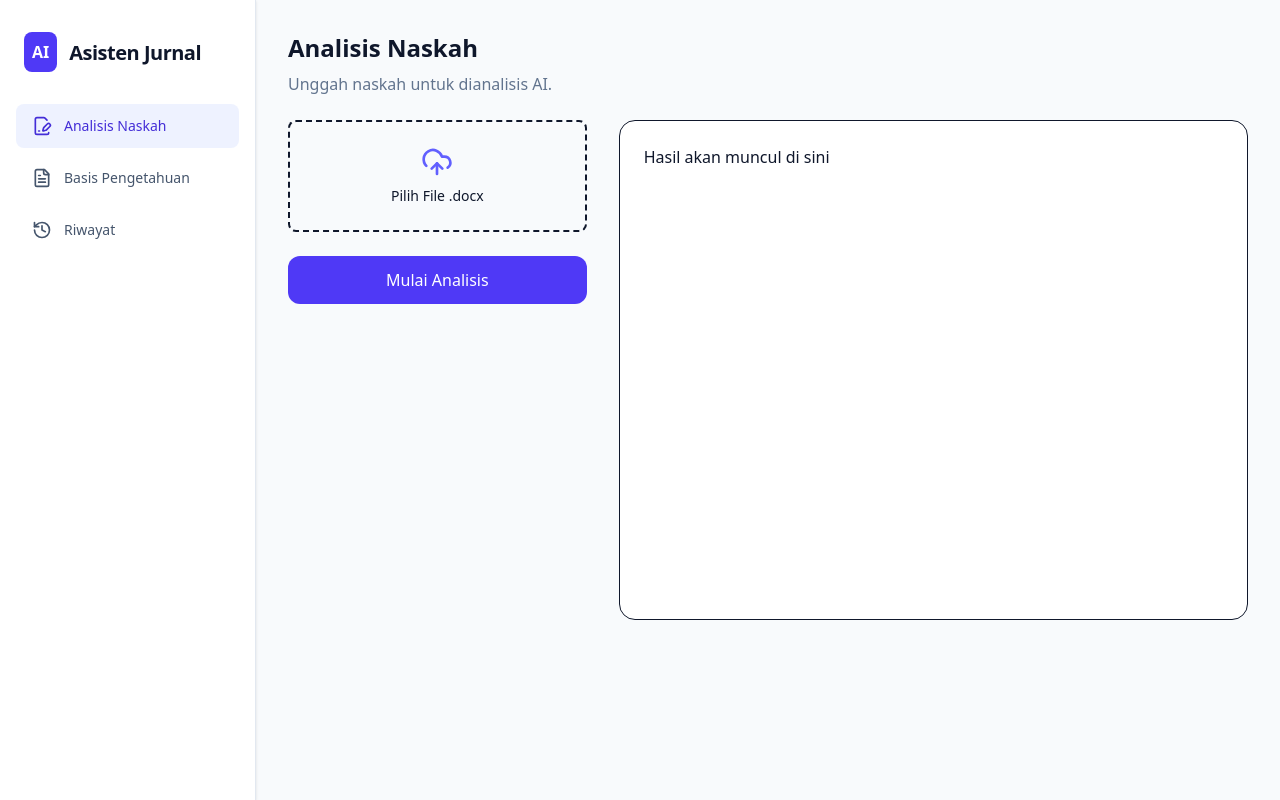
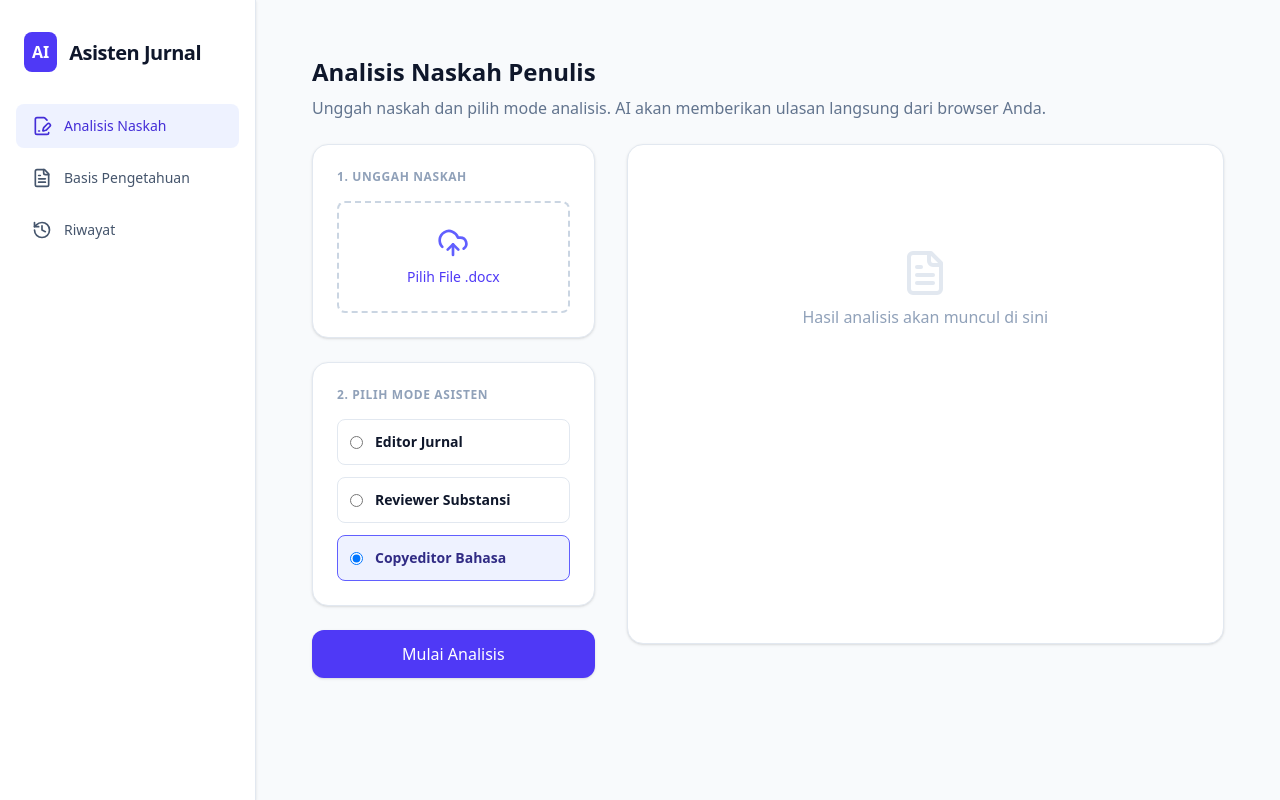
Before and after one commit to tembusbatas0-sip/AI-asisten-jurnal, a React (Vite) app: page / in a window 1280 px wide. Built offline with nearby package versions, Linux system fonts and the light colour scheme.

Commit message:
Update TaskInterface.tsx

```diff
--- a/src/components/TaskInterface.tsx
+++ b/src/components/TaskInterface.tsx
@@ -1,10 +1,10 @@
 import React, { useState } from 'react';
-import { UploadCloud, FileText, CheckCircle2, Download, AlertCircle, RefreshCw } from 'lucide-react';
+import { UploadCloud, FileText, CheckCircle2, RefreshCw } from 'lucide-react';
 import { AnalysisHistory, KnowledgeItem } from '../types';
 import { v4 as uuidv4 } from 'uuid';
 import ReactMarkdown from 'react-markdown';
 import mammoth from 'mammoth';
-import { GoogleGenerativeAI } from "@google/generative-ai";
+import { GoogleGenAI } from '@google/genai'; // Menggunakan library asli kamu sesuai package.json
 
 interface Props {
   knowledgeBase: KnowledgeItem[];
@@ -14,15 +14,12 @@ interface Props {
 export default function TaskInterface({ knowledgeBase, onSaveHistory }: Props) {
   const [file, setFile] = useState<File | null>(null);
   const [role, setRole] = useState<'editor' | 'reviewer' | 'copyeditor'>('copyeditor');
-
   const [isProcessing, setIsProcessing] = useState(false);
   const [result, setResult] = useState<string | null>(null);
   const [errorMsg, setErrorMsg] = useState('');
 
   const handleFileChange = (e: React.ChangeEvent<HTMLInputElement>) => {
-    if (e.target.files && e.target.files[0]) {
-      setFile(e.target.files[0]);
-    }
+    if (e.target.files && e.target.files[0]) setFile(e.target.files[0]);
   };
 
   const extractTextFromFile = (fileToExtract: File): Promise<string> => {
@@ -47,11 +44,7 @@ export default function TaskInterface({ knowledgeBase, onSaveHistory }: Props) {
   };
 
   const processManuscript = async () => {
-    if (!file) {
-      setErrorMsg('Tolong unggah naskah terlebih dahulu.');
-      return;
-    }
-
+    if (!file) return;
     setIsProcessing(true);
     setErrorMsg('');
     setResult(null);
@@ -68,8 +61,8 @@ export default function TaskInterface({ knowledgeBase, onSaveHistory }: Props) {
 
       const manuscriptText = await extractTextFromFile(file);
 
-      const genAI = new GoogleGenerativeAI(import.meta.env.VITE_GEMINI_API_KEY);
-      const model = genAI.getGenerativeModel({ model: "gemini-1.5-flash" });
+      // Inisialisasi menggunakan class GoogleGenAI yang benar
+      const ai = new GoogleGenAI({ apiKey: import.meta.env.VITE_GEMINI_API_KEY });
 
       let systemInstruction = "";
       if (role === 'editor') systemInstruction = "Anda adalah Editor Jurnal Ilmiah senior. Periksa kesesuaian format berdasarkan gaya selingkung.";
@@ -78,8 +71,17 @@ export default function TaskInterface({ knowledgeBase, onSaveHistory }: Props) {
 
       const prompt = `${systemInstruction}\n\nAcuan: ${kbContext || "Standar umum jurnal ilmiah."}\n\nNaskah: ${manuscriptText}\n\nTugas: Analisis naskah, tandai revisi dengan **bold** (Markdown).`;
 
-      const aiResponse = await model.generateContent(prompt);
-      const aiResultText = aiResponse.response.text();
+      // Cara panggil model yang benar untuk SDK @google/genai versi terbaru
+      const aiResponse = await ai.models.generateContent({
+        model: 'gemini-1.5-flash',
+        contents: prompt,
+      });
+
+      const aiResultText = aiResponse.text;
+
+      if (!aiResultText) {
+        throw new Error('AI tidak mengembalikan respon yang valid.');
+      }
 
       setResult(aiResultText);
 
@@ -100,45 +102,85 @@ export default function TaskInterface({ knowledgeBase, onSaveHistory }: Props) {
     }
   };
 
-  const downloadDocx = async () => {
-    if (!result) return;
-    const blob = new Blob([result], { type: 'application/vnd.openxmlformats-officedocument.wordprocessingml.document' });
-    const url = window.URL.createObjectURL(blob);
-    const a = document.createElement('a');
-    a.href = url;
-    a.download = `Hasil_${role}_${file?.name || 'naskah.docx'}`;
-    document.body.appendChild(a);
-    a.click();
-    window.URL.revokeObjectURL(url);
-  };
-
   return (
-    <div className="space-y-8">
+    <div className="space-y-8 p-6">
       <div className="mb-6">
-        <h2 className="text-2xl font-bold text-slate-900 mb-2">Analisis Naskah</h2>
-        <p className="text-slate-500">Unggah naskah untuk dianalisis AI.</p>
+        <h2 className="text-2xl font-bold text-slate-900 mb-2">Analisis Naskah Penulis</h2>
+        <p className="text-slate-500">Unggah naskah dan pilih mode analisis. AI akan memberikan ulasan langsung dari browser Anda.</p>
       </div>
 
       <div className="grid lg:grid-cols-3 gap-8">
         <div className="lg:col-span-1 space-y-6">
-          <label className="flex flex-col items-center p-6 border-2 border-dashed rounded-lg cursor-pointer hover:bg-slate-50">
-            <UploadCloud className="w-8 h-8 text-indigo-500 mb-2" />
-            <span className="text-sm font-medium">Pilih File .docx</span>
-            <input type="file" accept=".docx" className="hidden" onChange={handleFileChange} />
-          </label>
+          <div className="bg-white p-6 rounded-2xl border border-slate-200 shadow-sm flex flex-col">
+            <h3 className="text-xs font-bold uppercase tracking-wider text-slate-400 mb-4">1. Unggah Naskah</h3>
+            <label className={`flex flex-col items-center justify-center border-2 border-dashed rounded-lg p-6 cursor-pointer transition-colors ${file ? 'border-emerald-300 bg-emerald-50' : 'border-slate-300 hover:bg-slate-50'}`}>
+              {file ? (
+                <>
+                  <CheckCircle2 className="w-8 h-8 text-emerald-500 mb-2" />
+                  <span className="text-sm font-medium text-emerald-700 text-center">{file.name}</span>
+                </>
+              ) : (
+                <>
+                  <UploadCloud className="w-8 h-8 text-indigo-500 mb-2" />
+                  <span className="text-sm font-medium text-indigo-600">Pilih File .docx</span>
+                </>
+              )}
+              <input type="file" accept=".docx" className="hidden" onChange={handleFileChange} />
+            </label>
+          </div>
+
+          <div className="bg-white p-6 rounded-2xl border border-slate-200 shadow-sm flex flex-col">
+            <h3 className="text-xs font-bold uppercase tracking-wider text-slate-400 mb-4">2. Pilih Mode Asisten</h3>
+            <div className="space-y-3">
+              <label className={`flex items-start gap-3 p-3 border rounded-lg cursor-pointer transition-colors ${role === 'editor' ? 'border-indigo-500 bg-indigo-50 text-indigo-900' : 'border-slate-200 hover:border-indigo-200 hover:bg-slate-50'}`}>
+                <input type="radio" className="mt-1" checked={role === 'editor'} onChange={() => setRole('editor')} />
+                <div>
+                  <div className="font-semibold text-sm">Editor Jurnal</div>
+                </div>
+              </label>
+
+              <label className={`flex items-start gap-3 p-3 border rounded-lg cursor-pointer transition-colors ${role === 'reviewer' ? 'border-indigo-500 bg-indigo-50 text-indigo-900' : 'border-slate-200 hover:border-indigo-200 hover:bg-slate-50'}`}>
+                <input type="radio" className="mt-1" checked={role === 'reviewer'} onChange={() => setRole('reviewer')} />
+                <div>
+                  <div className="font-semibold text-sm">Reviewer Substansi</div>
+                </div>
+              </label>
+
+              <label className={`flex items-start gap-3 p-3 border rounded-lg cursor-pointer transition-colors ${role === 'copyeditor' ? 'border-indigo-500 bg-indigo-50 text-indigo-900' : 'border-slate-200 hover:border-indigo-200 hover:bg-slate-50'}`}>
+                <input type="radio" className="mt-1" checked={role === 'copyeditor'} onChange={() => setRole('copyeditor')} />
+                <div>
+                  <div className="font-semibold text-sm">Copyeditor Bahasa</div>
+                </div>
+              </label>
+            </div>
+          </div>
 
           <button
             onClick={processManuscript}
             disabled={!file || isProcessing}
-            className="w-full py-3 bg-indigo-600 text-white rounded-xl"
+            className="w-full py-3 bg-indigo-600 text-white rounded-xl font-medium shadow-sm flex justify-center items-center gap-2"
           >
-            {isProcessing ? 'Memproses...' : 'Mulai Analisis'}
+            {isProcessing ? <><RefreshCw className="w-5 h-5 animate-spin" /> Memproses...</> : 'Mulai Analisis'}
           </button>
         </div>
 
         <div className="lg:col-span-2">
-          <div className="bg-white p-6 rounded-2xl border min-h-[500px]">
-            {isProcessing ? <RefreshCw className="animate-spin w-10 h-10" /> : result ? <ReactMarkdown>{result}</ReactMarkdown> : <p>Hasil akan muncul di sini</p>}
+          <div className="bg-white p-6 rounded-2xl border border-slate-200 shadow-sm min-h-[500px]">
+            {isProcessing ? (
+              <div className="flex flex-col items-center justify-center h-full text-slate-400 mt-20">
+                <RefreshCw className="w-10 h-10 animate-spin text-indigo-500 mb-2" />
+                <p>AI sedang menganalisis naskah Anda...</p>
+              </div>
+            ) : result ? (
+              <div className="prose bg-slate-50 rounded-xl p-5 border border-slate-100 max-h-[600px] overflow-y-auto">
+                <ReactMarkdown>{result}</ReactMarkdown>
+              </div>
+            ) : (
+              <div className="flex flex-col items-center justify-center h-full text-slate-400 mt-20">
+                <FileText className="w-12 h-12 mb-2 text-slate-200" />
+                <p>Hasil analisis akan muncul di sini</p>
+              </div>
+            )}
           </div>
         </div>
       </div>
```
